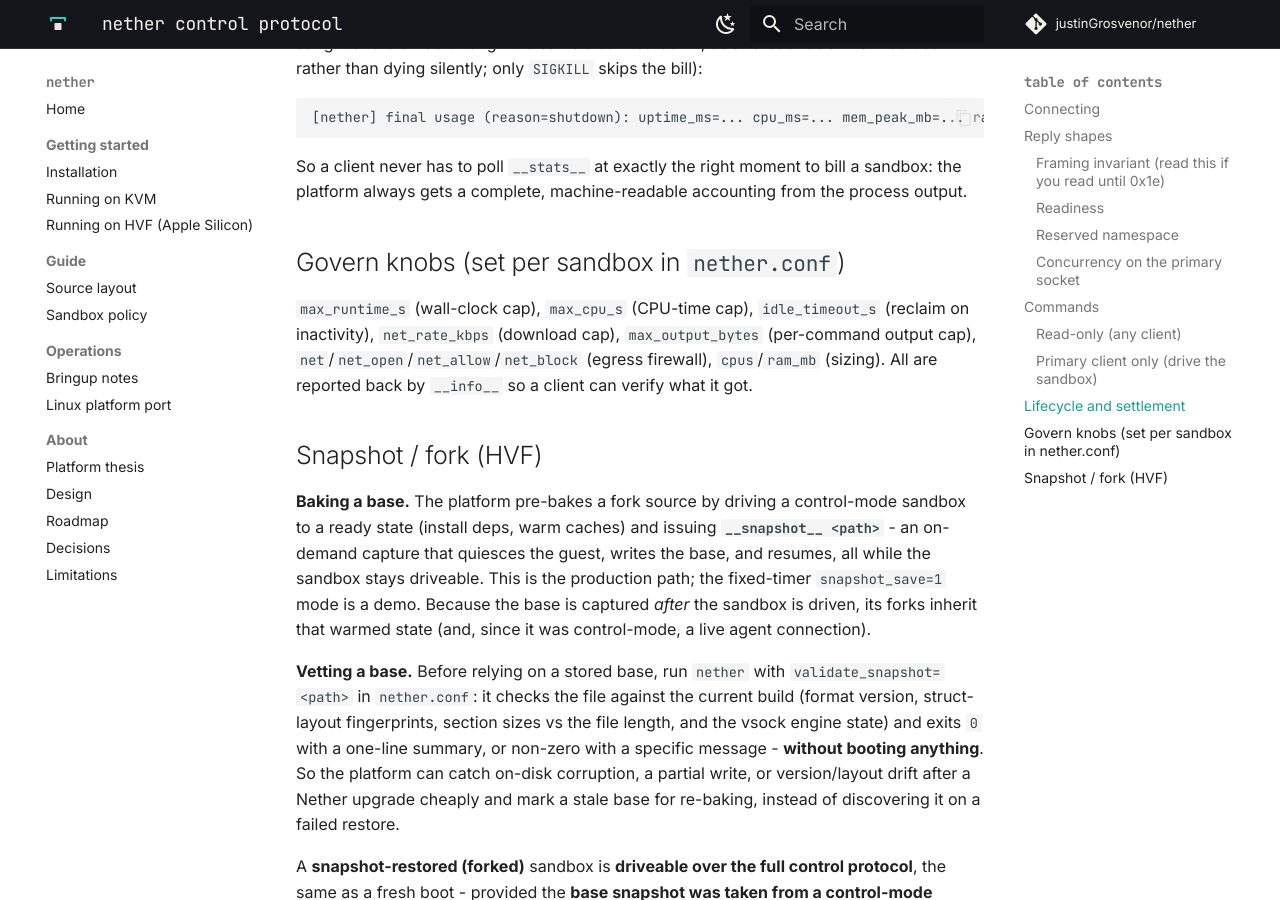
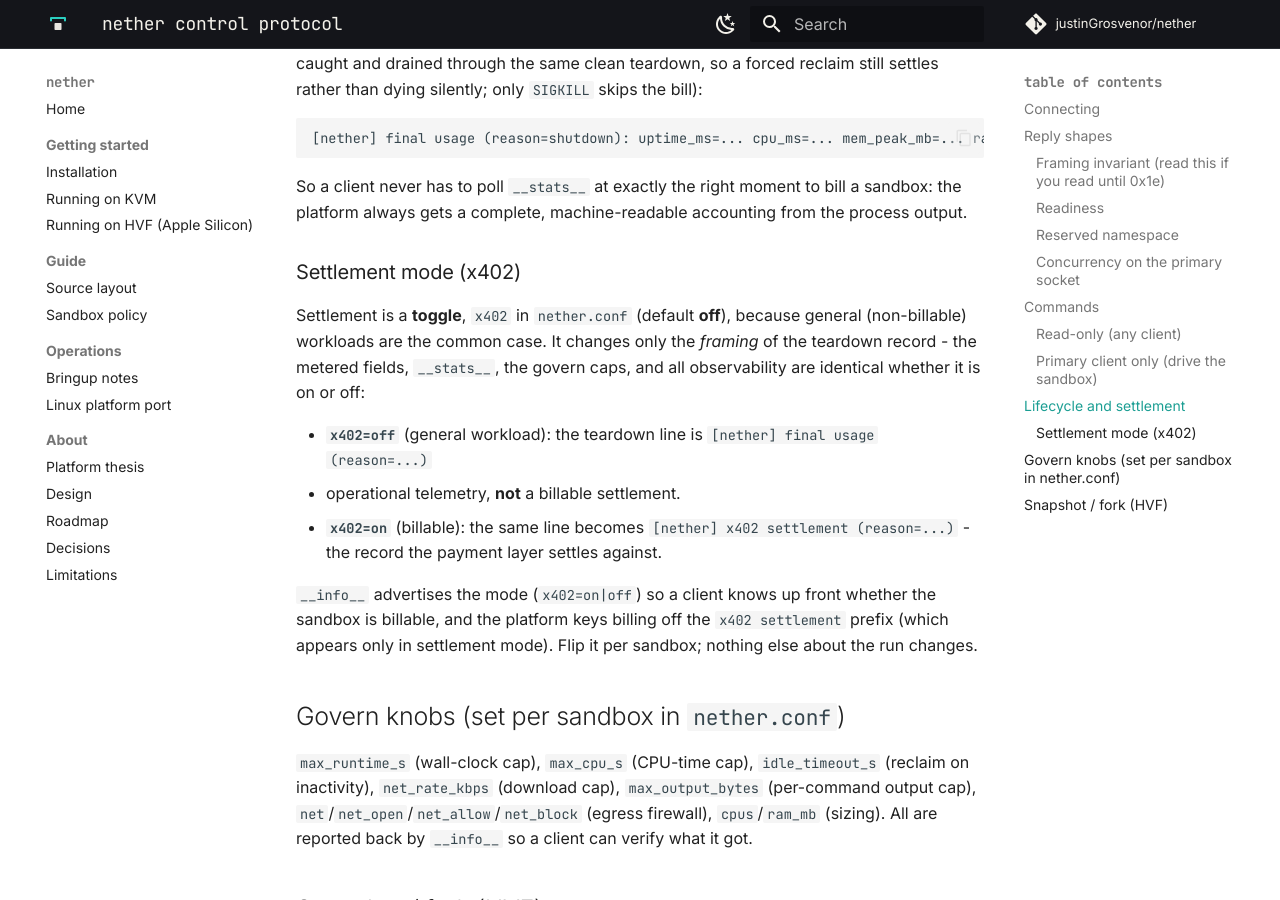
Before and after one commit to justinGrosvenor/nether, an MkDocs documentation site: the page built from docs/control-protocol.md, in a window 1280 px wide and 900 px high, scrolled down 4376 px. Built offline with MkDocs 1.6.1 and Material for MkDocs 9.7.7, drawn with Linux system fonts in a browser that asks for light colours; comment, search, counter and statistics services are not loaded; some of the changed text lies outside the part shown.

Commit message:
control: make x402 settlement a per-sandbox toggle (default off)
General (non-billable) workloads are the common case, so x402 settlement
should be opt-in rather than baked in. Add an `x402` nether.conf flag
(default off) that gates ONLY the settlement framing - metering,
__stats__, the govern caps, and all observability are unchanged whether
it is on or off, because those serve every workload.

What the toggle changes:
- __info__ advertises `x402=on|off` so a client knows up front whether
  the sandbox is billable.
- The teardown record's prefix: `final usage (reason=...)` when off
  (operational telemetry, not billable) vs `x402 settlement (reason=...)`
  when on (the record the payment layer settles against). The metered
  fields are byte-for-byte identical; only the prefix differs, and the
  platform keys billing off the settlement prefix.

Plumbed through Core.x402 + SandboxInfo.x402 and wired in all three
control-plane setups: macBootLinux (HVF), linuxMain (KVM), and macRestore
(the fork inherits the mode from its own nether.conf). recordKind() picks
the prefix.

Verified: unit tests for the __info__ x402 line (off default + on) and
recordKind's prefix selection. Live on HVF, both modes: x402=off ->
"x402=off" in __info__ and a "final usage" teardown line; x402=1 ->
"x402=on" and an "x402 settlement" line, same fields. 219 native tests
pass; x86_64-linux cross-build clean. Documented in control-protocol.md
("Settlement mode (x402)").

```diff
--- a/docs/control-protocol.md
+++ b/docs/control-protocol.md
@@ -110,7 +110,7 @@ line, read to its `0x1e<exit>\n` trailer, then send the next) is the contract.
 
 | Command | Reply | Purpose |
 |---|---|---|
-| `__info__` | report | Static capabilities + limits: `proto_version`, backend, arch, cpus, ram_mb, net/firewall/gpu, and the govern caps (`max_runtime_s`, `max_cpu_s`, `idle_timeout_s`, `net_rate_kbps`, `max_output_bytes`). |
+| `__info__` | report | Static capabilities + limits: `proto_version`, backend, arch, cpus, ram_mb, net/firewall/gpu, the govern caps (`max_runtime_s`, `max_cpu_s`, `idle_timeout_s`, `net_rate_kbps`, `max_output_bytes`), and `x402` (settlement mode on/off). |
 | `__stats__` | report | Live usage: `uptime_ms`, `cpu_ms`, `mem_peak_mb`, `ram_mb`, `cpus`, `commands`, `bytes_in/out`, `net_tx/rx_bytes`, `net_blocked`. |
 | `__events__ [seq]` | log | Unified event timeline (CMD/NET/LIFE). No arg dumps the retained ring; `__events__ <seq>` returns only events after that sequence number (the cursor from the previous `EVENTS <seq>` header) for incremental polling. |
 | `__cmdlog__` | log | Per-command audit: `<ms> exit=<code> cpu_ms=<n> <command>`, oldest-first. |
@@ -145,6 +145,22 @@ settles rather than dying silently; only `SIGKILL` skips the bill):
 
 So a client never has to poll `__stats__` at exactly the right moment to bill a sandbox:
 the platform always gets a complete, machine-readable accounting from the process output.
+
+### Settlement mode (x402)
+
+Settlement is a **toggle**, `x402` in `nether.conf` (default **off**), because general
+(non-billable) workloads are the common case. It changes only the *framing* of the teardown
+record - the metered fields, `__stats__`, the govern caps, and all observability are
+identical whether it is on or off:
+
+- **`x402=off`** (general workload): the teardown line is `[nether] final usage (reason=...)`
+  - operational telemetry, **not** a billable settlement.
+- **`x402=on`** (billable): the same line becomes `[nether] x402 settlement (reason=...)` -
+  the record the payment layer settles against.
+
+`__info__` advertises the mode (`x402=on|off`) so a client knows up front whether the
+sandbox is billable, and the platform keys billing off the `x402 settlement` prefix (which
+appears only in settlement mode). Flip it per sandbox; nothing else about the run changes.
 
 ## Govern knobs (set per sandbox in `nether.conf`)
 
```
Also changed, not shown: 3 other files.
